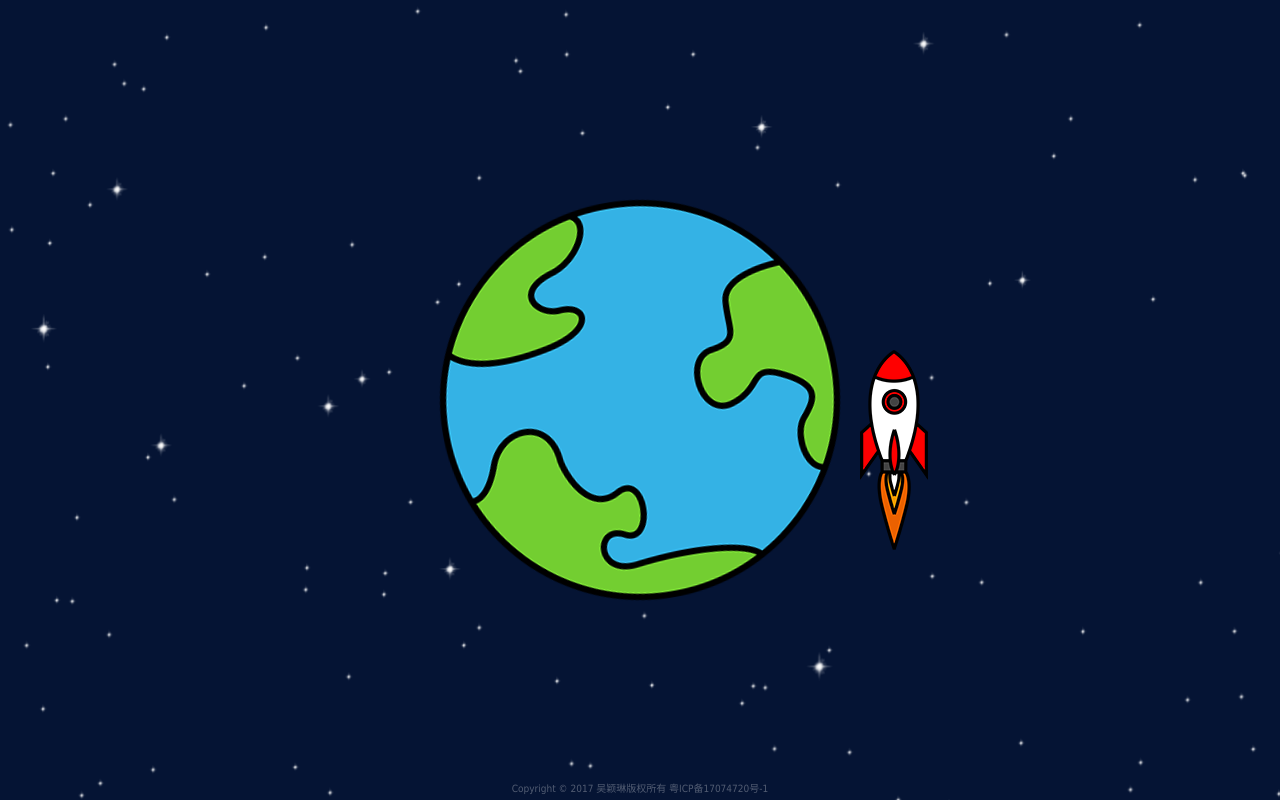
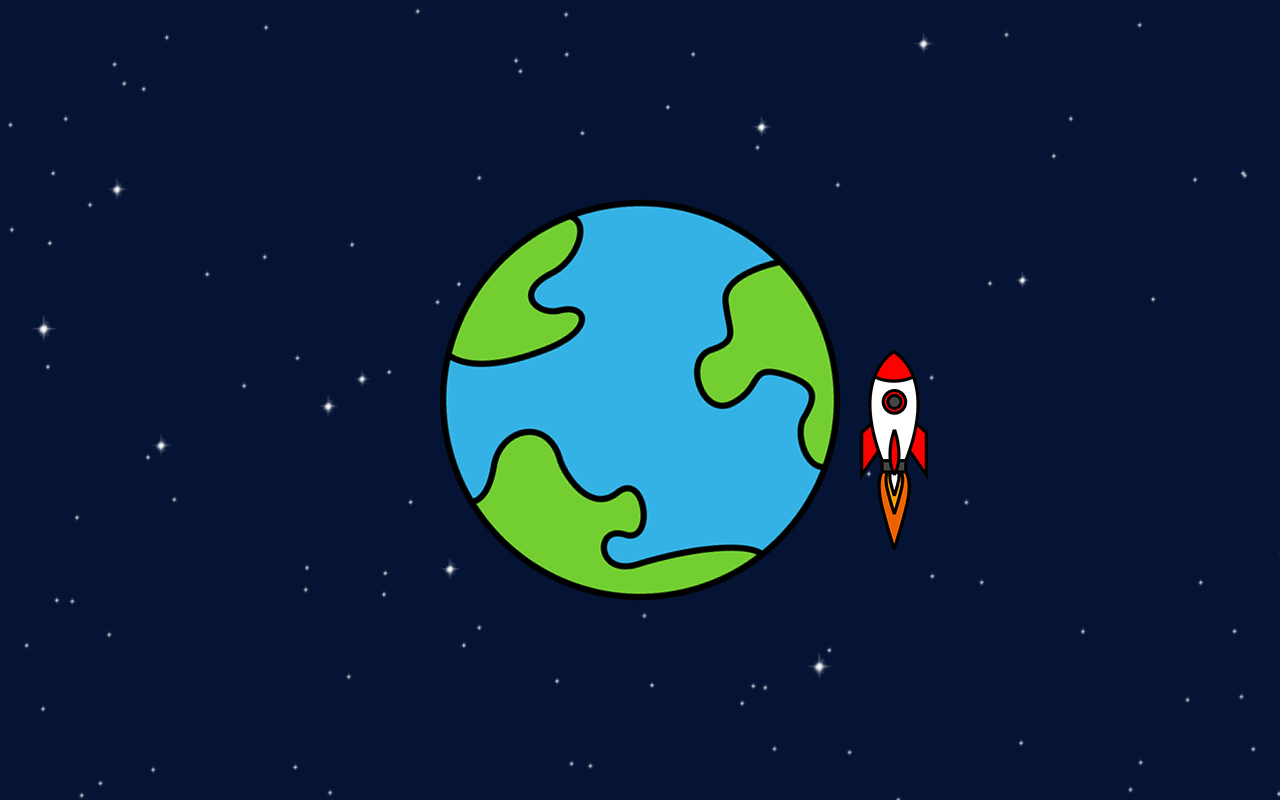
Before and after one commit to RainieWu/ngwinglam, a plain HTML site: page index.html in a window 1280 px wide. Drawn offline with Linux system fonts and the light colour scheme.

Commit message:
删除备案信息

```diff
--- a/index.html
+++ b/index.html
@@ -39,7 +39,7 @@ body{
 		<canvas id="canvas1"></canvas>
 		<canvas id="canvas2"></canvas>
 		<canvas id="canvas3"></canvas>
-        <div id="copyright">Copyright&nbsp;&copy;&nbsp;2017 吴颖琳版权所有&nbsp;<a href="http://www.miitbeian.gov.cn">粤ICP备17074720号-1</a></div>
+        <!--<div id="copyright">Copyright&nbsp;&copy;&nbsp;2017 吴颖琳版权所有&nbsp;<a href="http://www.miitbeian.gov.cn">粤ICP备17074720号-1</a></div>-->
     </div>
 </body>
 <script src="index/js/commonFunction.js" language="javascript" type="text/javascript"></script>
```
